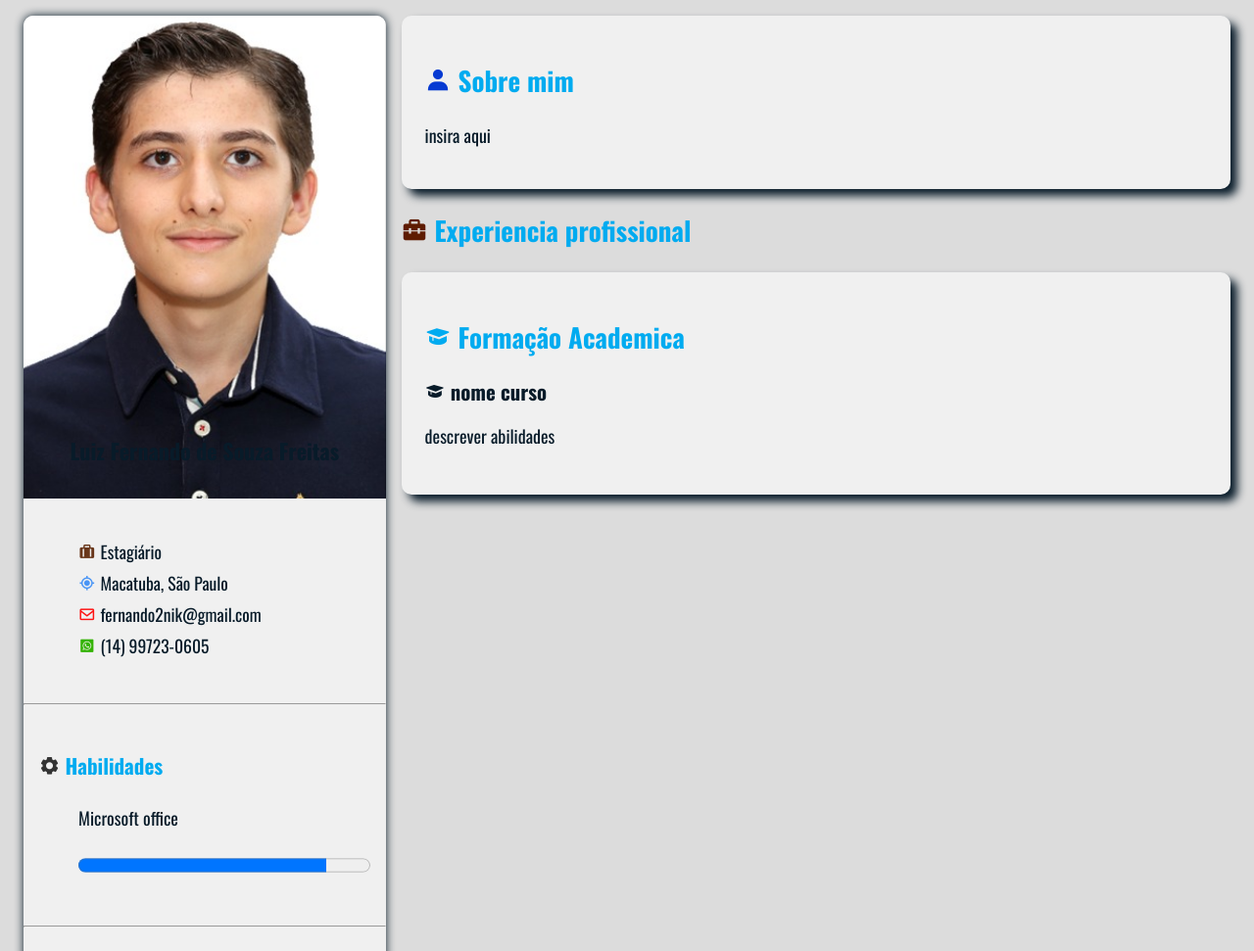
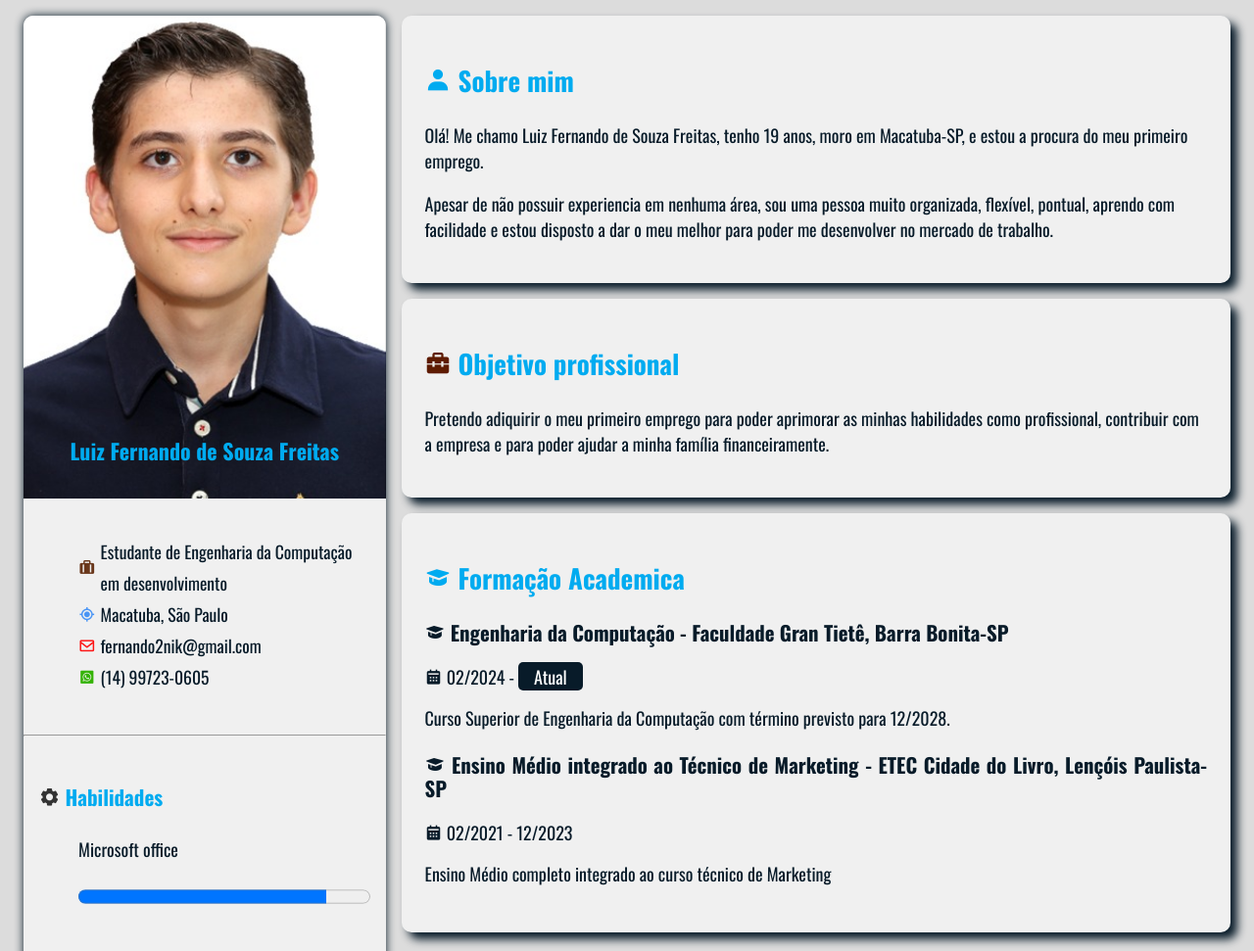
Before and after one commit to Luiz599/Curriculo, a plain HTML site: page index.html in a window 1280 px wide. Shown: the top 971 px of the page at 98% size. Drawn offline with nearby package versions, Linux system fonts and the light colour scheme.

Commit message:
Currículo terminado

```diff
--- a/index.html
+++ b/index.html
@@ -17,7 +17,7 @@
             <div class="pessoais">
                 <ul>
                     <li>
-                        <i class='bx bxs-briefcase-alt' style='color:#69371b'></i> Estagiário
+                        <i class='bx bxs-briefcase-alt' style='color:#69371b'></i> Estudante de Engenharia da Computação em desenvolvimento
                     </li>
                     <li>
                         <i class='bx bx-current-location' style='color:#4a95f5'></i> Macatuba, São Paulo
@@ -59,13 +59,22 @@
         </section>
         <section class="right">
             <div class="sobre">
-                <h2><i class='bx bxs-user' style='color:#063ad2'  ></i> Sobre mim</h2>
-                <p>insira aqui</p>
+                <h2><i class='bx bxs-user' style='color:#00abf0;' ></i> Sobre mim</h2>
+                <p>Olá! Me chamo Luiz Fernando de Souza Freitas, tenho 19 anos, moro em Macatuba-SP, e estou
+                    a procura do meu primeiro emprego.
+                </p>
+                <p>
+                    Apesar de não possuir experiencia em nenhuma área, sou uma pessoa muito organizada, flexível, pontual, aprendo com facilidade e estou disposto a dar o meu melhor para
+                    poder me desenvolver no mercado de trabalho.
+                </p>
             </div>
-            <div class="experiencia">
+            <div class="experiencias">
                 <h2>
-                    <i class='bx bxs-briefcase-alt-2' style='color:#5e1b01'  ></i> Experiencia profissional
+                    <i class='bx bxs-briefcase-alt-2' style='color:#5e1b01'  ></i> Objetivo profissional
                 </h2>
+                <p>
+                    Pretendo adiquirir o meu primeiro emprego para poder aprimorar as minhas habilidades como profissional, contribuir com a empresa e para poder ajudar a minha família financeiramente.
+                </p>
             </div>
             <div class="educacao">
                 <h2>
@@ -73,13 +82,24 @@
                 </h2>
                 <div class="curso">
                     <p class="nome-curso">
-                        <i class='bx bxs-graduation' ></i> nome curso
+                        <i class='bx bxs-graduation' ></i> Engenharia da Computação - Faculdade Gran Tietê, Barra Bonita-SP
                     </p>
                     <p class="data">
-
+                        <i class='bx bxs-calendar'></i> 02/2024 - <span class="atual">Atual</span>
                     </p>
                     <p>
-                        descrever abilidades
+                        Curso Superior de Engenharia da Computação com término previsto para 12/2028.
+                    </p>
+                </div>
+                <div class="curso">
+                    <p class="nome-curso">
+                        <i class='bx bxs-graduation' ></i> Ensino Médio integrado ao Técnico de Marketing - ETEC Cidade do Livro, Lençóis Paulista-SP
+                    </p>
+                    <p class="data">
+                        <i class='bx bxs-calendar'></i> 02/2021 - 12/2023
+                    </p>
+                    <p>
+                        Ensino Médio completo integrado ao curso técnico de Marketing
                     </p>
                 </div>
             </div>
@@ -87,10 +107,10 @@
     </main>
     <footer>
         <p>Siga-me nas Redes Sociais</p>
-        <a href="" target="_blank" title="Linkedin">
+        <a href="www.linkedin.com/in/luiz-fernando-de-souza-freitas-6305232b0" target="_blank" title="Linkedin">
             <i class='bx bxl-linkedin-square' style='color:#0370fb'  ></i>
         </a>
-        <a href="" target="_blank" title="Github">
+        <a href="https://github.com/Luiz599" target="_blank" title="Github">
             <i class='bx bxl-github' ></i></i>
         </a>
         <p>Todos os direitos reservados 2025<i class='bx bx-copyright' ></i></p>
--- a/style.css
+++ b/style.css
@@ -49,7 +49,7 @@ main{
 .foto h1{
     position: absolute;
     bottom: 1.2rem;
-    color: var(--base-color);
+    color: var(--title-color);
     width: 100%;
     text-align: center;
     font-size: 22px;
```
